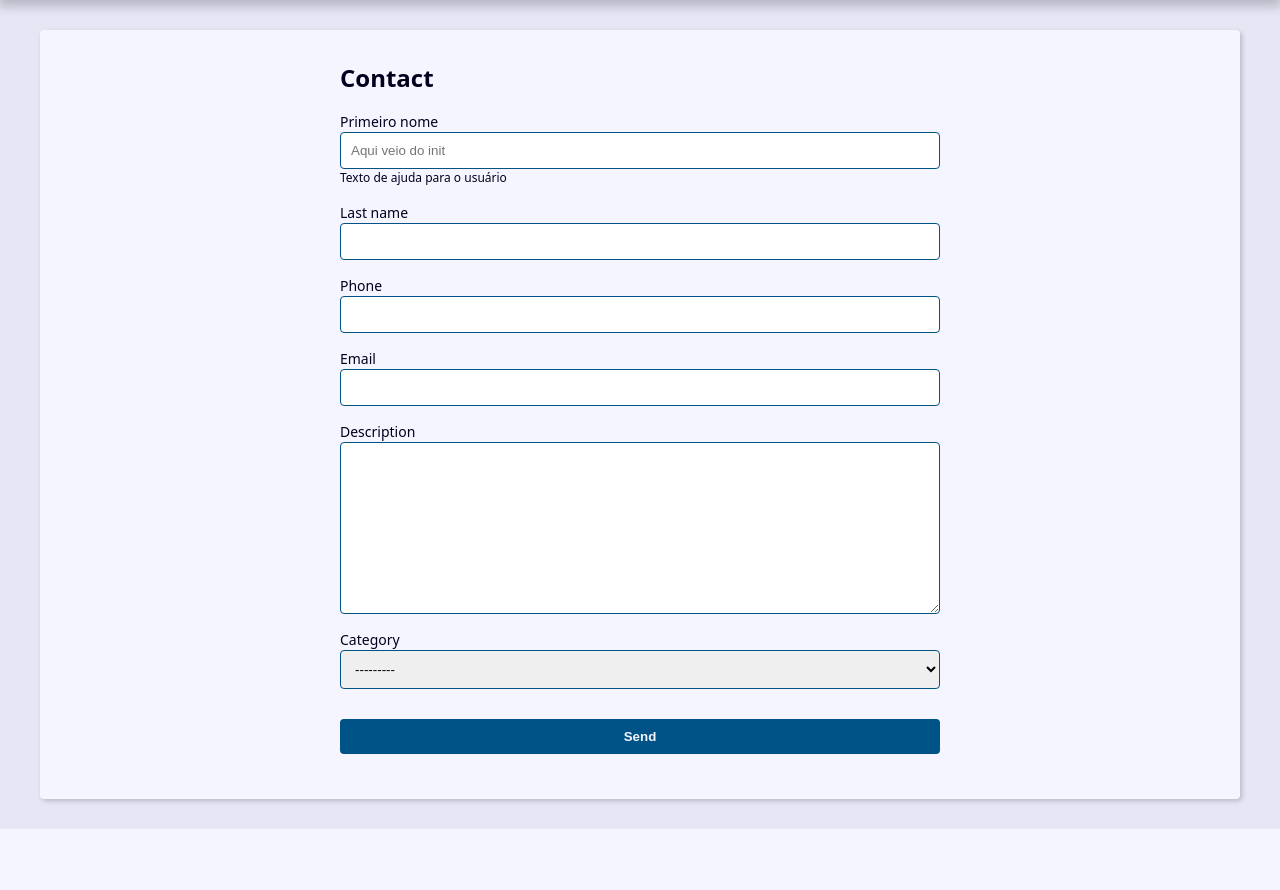
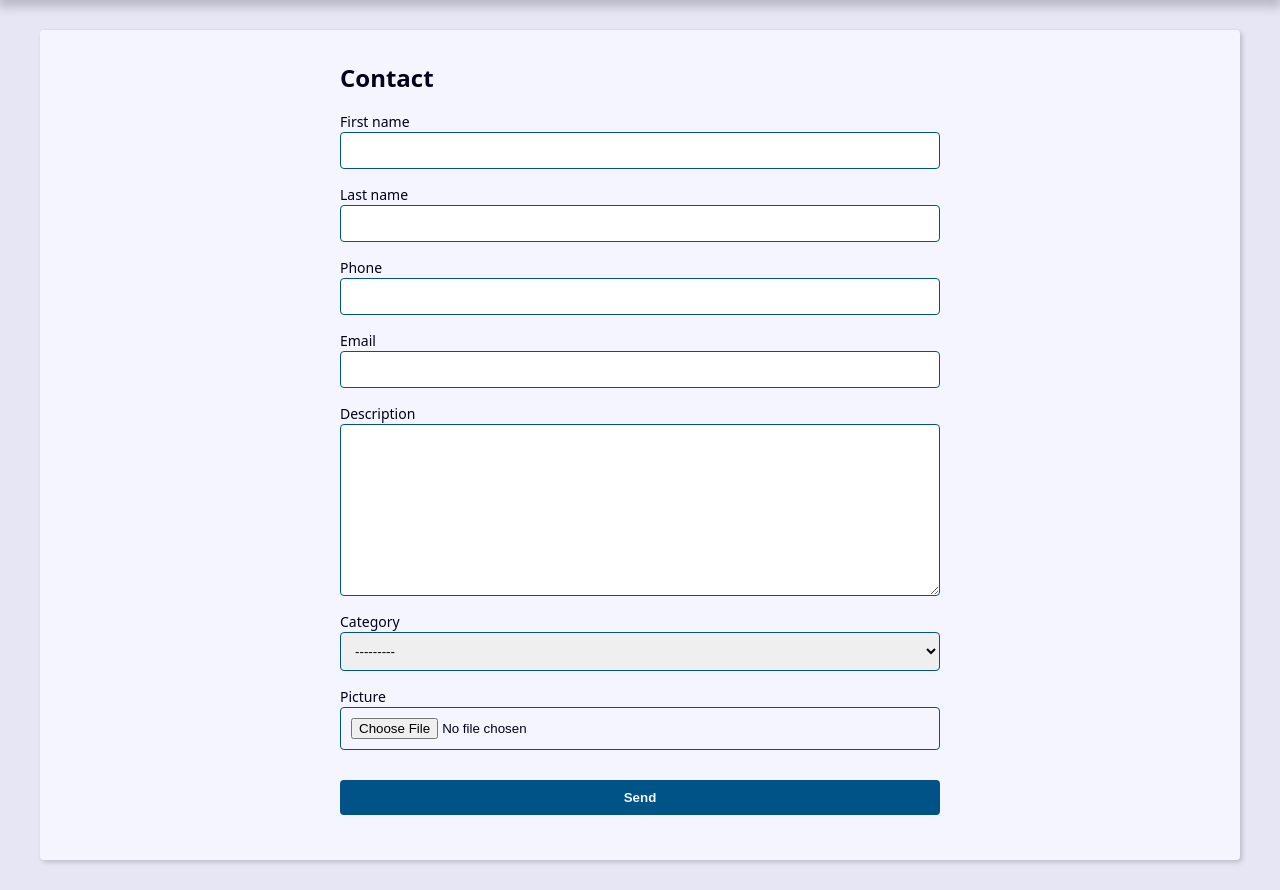
Before and after one commit to 56dnsigma/djangoagenda, a Django app: page /contact/create/ in a window 1280 px wide. Shown: the part 239-1129 px from the top of the page. Before the commit the page ends 1068 px from the top, so only its background shows below. Run offline with Django 4.2, Linux system fonts and the light colour scheme; data comes from the database, SQL or seed files in the repository; both versions use the stored data as it was after the commit.

Commit message:
imagefield contact

```diff
--- a/contact/forms.py
+++ b/contact/forms.py
@@ -4,25 +4,34 @@ from . import models
 
 
 class ContactForm(forms.ModelForm):
-    first_name = forms.CharField(
-        widget=forms.TextInput(
+    # first_name = forms.CharField(
+        # widget=forms.TextInput(
+            # attrs={
+                # 'class': 'classe-a classe-b',
+                # 'placeholder': 'Aqui veio do init',
+            # }
+        # ),
+        # label='Primeiro nome',
+        # help_text='Texto de ajuda para o usuário',
+    # )
+
+    # def __init__(self, *args, **kwargs):
+        # super().__init__(*args, **kwargs)
+
+    picture = forms.ImageField(
+        widget=forms.FileInput(
             attrs={
-                'class': 'classe-a classe-b',
-                'placeholder': 'Aqui veio do init',
+                'accept': 'image/*',
             }
-        ),
-        label='Primeiro nome',
-        help_text='Texto de ajuda para o usuário',
+        )
     )
-
-    def __init__(self, *args, **kwargs):
-        super().__init__(*args, **kwargs)
 
     class Meta:
         model = models.Contact
         fields = (
             'first_name', 'last_name', 'phone',
             'email', 'description', 'category',
+            'picture',
         )
 
     def clean(self):
--- a/contact/templates/contact/create.html
+++ b/contact/templates/contact/create.html
@@ -24,6 +24,13 @@
                                 <p class="help-text">{{ field.help_text }}</p>
                             {% endif %}
                         </div>
+
+                        {% if field.name == 'picture' and field.value.url %}
+                            <div class="form-group">
+                                <img src="{{ field.value.url }}" alt="">
+                            </div>
+                        {% endif %}
+
                     {% endfor %}
                 </div>
 
--- a/contact/views/contact_forms.py
+++ b/contact/views/contact_forms.py
@@ -9,7 +9,7 @@ def create(request):
     form_action = reverse('contact:create')
 
     if request.method == 'POST':
-        form = ContactForm(request.POST)
+        form = ContactForm(request.POST, request.FILES)
         context = {
             'form': form,
             'form_action': form_action,
@@ -44,7 +44,7 @@ def update(request, contact_id):
     form_action = reverse('contact:update', args=(contact_id,))
 
     if request.method == 'POST':
-        form = ContactForm(request.POST, instance=contact)
+        form = ContactForm(request.POST, request.FILES, instance=contact)
         context = {
             'form': form,
             'form_action': form_action,
```
Also changed, not shown: contact/templates/contact/contact.html (+7 -0 lines), db.sqlite3.
